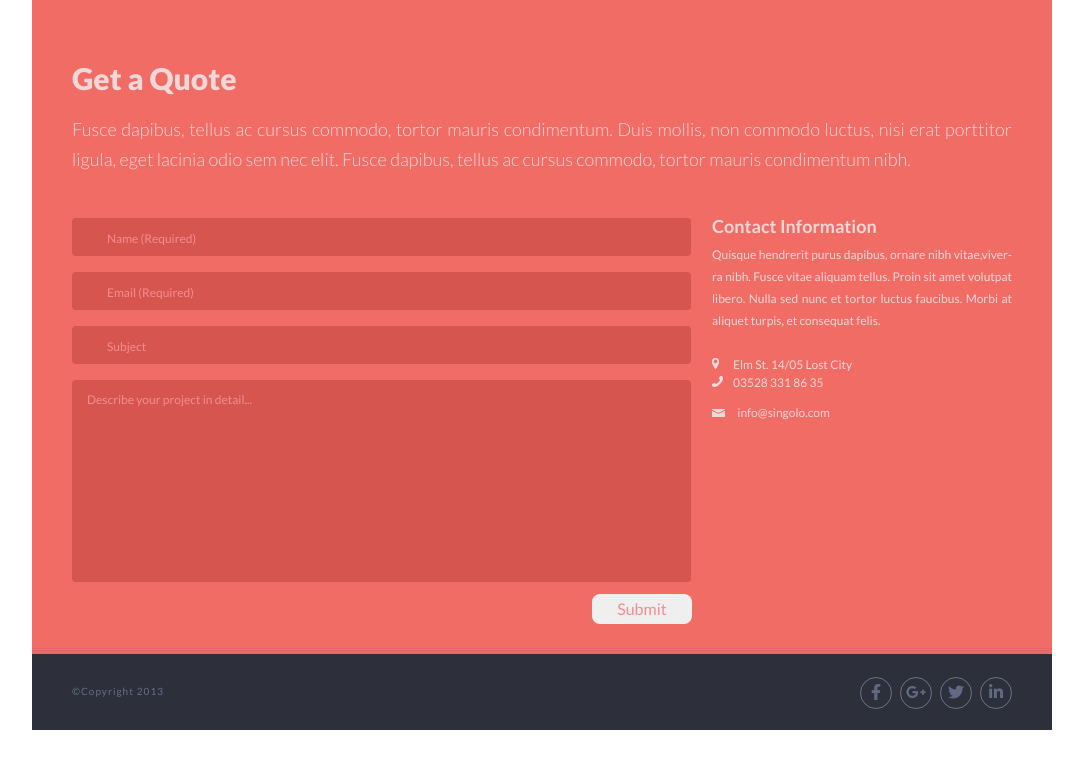
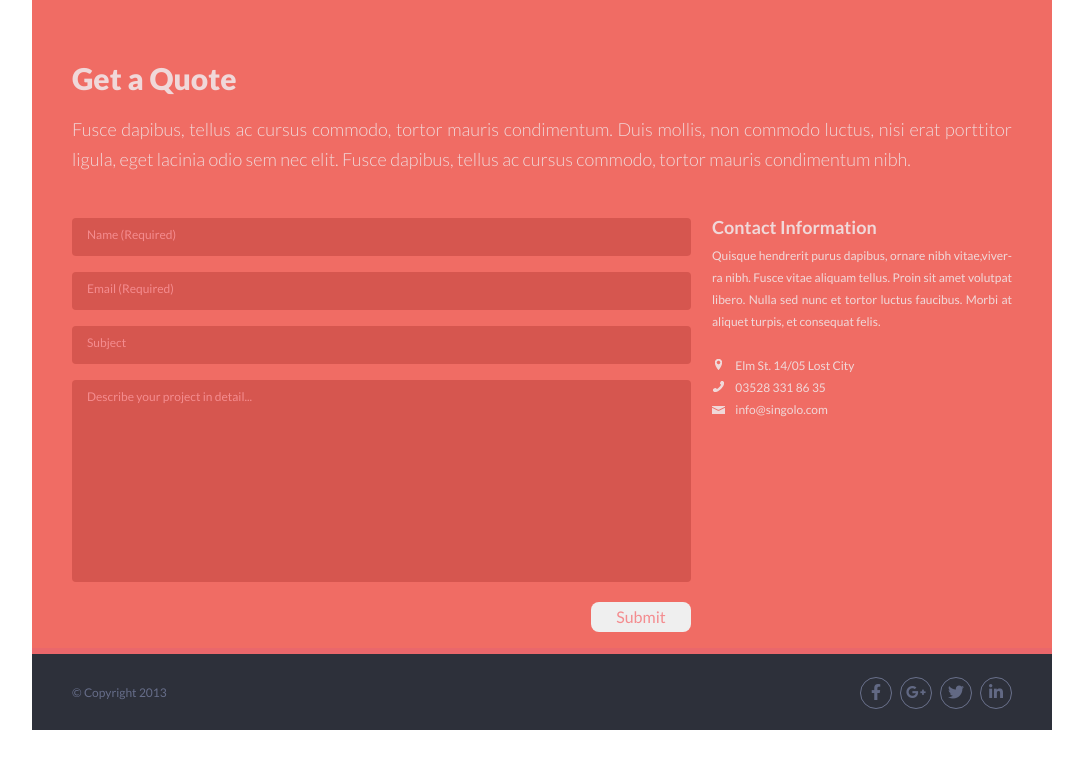
Before and after one commit to katrin-kot/singolo, a plain HTML site: page singolo3.html in a window 1280 px wide. Shown: the whole page, without its empty margins (98-1181 px from the left). Drawn offline with nearby package versions, Linux system fonts and the light colour scheme.

Commit message:
feat: add final singolo3

```diff
--- a/singolo3.css
+++ b/singolo3.css
@@ -4,16 +4,17 @@
 }
 
 .quote {
-    position: relative;
+  position: relative;
   height: 648px;
   background-color: #f06c64;
   border-bottom: 6px solid #ea676b;
+  padding: 0 40px 0 40px;
 }
 
 p,
 h2,
 h3 {
-  font-family: "Lato", sans-serif;
+  font-family: 'Lato', sans-serif;
 }
 
 .quote h2 {
@@ -21,7 +22,7 @@ h3 {
   color: #f0d8d9;
   font-size: 30px;
   font-weight: 900;
-  margin: 61px 0 0px 40px;
+  margin: 61px 0 0px 0px;
 }
 
 .quote__text {
@@ -30,84 +31,67 @@ h3 {
   font-weight: 300;
   line-height: 30px;
   text-align: justify;
-  margin: 18px 40px 0 40px;
+  margin: 18px 0px 0 0px;
 }
 
-form {
-  margin-top: 36px;
-    float: left;
+.contacts__form {
+  flex-basis: 619px;
+  padding-top: 1px;
 }
 
-#name,
-#mail,
-#subject {
-  font-family: "Lato", sans-serif;
+.contacts__field,
+.contacts__textarea {
+  font-family: 'Lato', sans-serif;
   box-sizing: border-box;
   height: 38px;
   width: 619px;
-  margin: 8px 0 8px 40px;
+  margin-bottom: 16px;
   background-color: #d6564f;
-  outline: none;
   border: none;
   border-radius: 4px;
-  padding: 0 10px 0 30px;
+  padding: 0 0 8px 15px;
+  color: #f0d8d9;
 }
-input[type="text"]::-webkit-input-placeholder {
+
+input[type='text']::placeholder,
+input[type='email']::placeholder,
+textarea::placeholder {
   font-size: 12px;
-  padding: 13px 0 0 5px;
   color: #f48c8f;
 }
 
-input[type="email"]::-webkit-input-placeholder {
-  font-size: 12px;
-  padding: 13px 0 0 5px;
-  color: #f48c8f;
-}
-
-textarea::-webkit-input-placeholder {
-  font-size: 12px;
-  padding: 13px 0 0 15px;
-  color: #f48c8f;
-}
-
-#textarea {
-  width: 619px;
+.contacts__textarea {
   height: 202px;
-  padding: 0px;
-  font-family: "Lato", sans-serif;
-  background-color: #d6564f;
-  outline: none;
-  border: none;
-  border-radius: 4px;
-  margin: 8px 0 8px 40px;
+  padding: 10px 0 0px 15px;
   resize: none;
 }
 
-#submit {
+.contacts__submit {
   color: #f48c8f;
-  font-family: "Lato", sans-serif;
+  font-family: 'Lato', sans-serif;
   border: none;
   width: 100px;
   height: 30px;
-  margin-left: 560px;
   border-radius: 8px;
   transition-property: color, border-color, background-color;
   transition-duration: 0.5s;
   transition-timing-function: ease;
 }
 
-#submit:hover {
+.contacts__submit:hover {
   cursor: pointer;
   color: #ffffff;
   background-color: #d6564f;
 }
 
+.contacts__wrapper {
+  display: flex;
+  justify-content: flex-start;
+  padding-top: 43px;
+}
+
 .contacts {
-  position: absolute;
-  display: inline-block;
-  right:  0px;
-  width: 300px;
-  margin: 42px 40px 0 21px;
+  margin-left: 21px;
 }
 
 .contacts__caption {
@@ -116,8 +100,9 @@ textarea::-webkit-input-placeholder {
   width: 900;
   color: #f0d8d9;
 }
+
 .contacts__text {
- text-align: justify;
+  text-align: justify;
   font-size: 12px;
   color: #f0d8d9;
   width: 400;
@@ -127,28 +112,32 @@ textarea::-webkit-input-placeholder {
 
 .contacts__items {
   padding-left: 0px;
-  margin-top:14px;
+  margin-top: 26px;
+  list-style-type: none;
+  font-family: 'Lato', sans-serif;
+  color: #f0d8d9;
+  font-size: 12px;
+}
+
+.contacts__icon {
+  width: 13px;
+  text-align: center;
+  margin-right: 8px;
+  display: inline-block;
 }
 
 .contacts__item {
-    height: 20px;
-    list-style-type: none;
-    margin-top: 10px;
-    font-size: 12px;
-    color: #f0d8d9;
+  margin-bottom: 8px;
 }
 
-.contacts__items p {
-  margin-left: 14px;
-  display: inline-block;
+.contacts__bottom {
+  display: flex;
+  justify-content: flex-end;
 }
 
-.contacts__items li a {
-  margin-left: 10px;
+.contacts__items a {
   text-decoration: none;
-  font-size: 12px;
   color: #f0d8d9;
-  font-family: "Lato", sans-serif;
 }
 
 footer {
@@ -157,27 +146,28 @@ footer {
   display: flex;
   justify-content: space-between;
   color: #f0d8d9;
+  padding: 0 40px 0 40px;
 }
 
 .footer__text {
-    color:#666d89;
-    font-size: 10px;
-    text-align: justify;
-    letter-spacing: 1px;
-    font-weight: 400;
-    margin: 32px 0 0 40px;
+  color: #666d89;
+  font-size: 12px;
+  text-align: justify;
+  font-weight: 400;
+  margin: 32px 0 0 0px;
 }
 
 .footer__icons {
   display: flex;
   justify-content: flex-start;
-  margin: 23px 40px 0 0;
+  margin: 23px 0px 0 0;
 }
 
 .social__item {
-    list-style-type: none;
-    margin-left:8px;
+  list-style-type: none;
+  margin-left: 8px;
 }
+
 .social__icon {
   display: block;
   color: #626984;
--- a/singolo3.html
+++ b/singolo3.html
@@ -1,25 +1,13 @@
 <!DOCTYPE html>
 <html lang="en">
+
 <head>
   <meta charset="utf-8" />
-    <link
-      rel="stylesheet"
-      href="https://cdnjs.cloudflare.com/ajax/libs/normalize/8.0.1/normalize.min.css"
-      integrity="sha256-l85OmPOjvil/SOvVt3HnSSjzF1TUMyT9eV0c2BzEGzU="
-      crossorigin="anonymous"
-    />
-    <link
-      href="https://fonts.googleapis.com/css?family=Lato:300,400,700,900&display=swap"
-      rel="stylesheet"
-    />
-    <link
-      rel="stylesheet"
-      href="https://use.fontawesome.com/releases/v5.12.1/css/all.css"
-    />
-    <link
-      rel="stylesheet"
-      href="https://use.fontawesome.com/releases/v5.12.1/css/v4-shims.css"
-    />
+  <link rel="stylesheet" href="https://cdnjs.cloudflare.com/ajax/libs/normalize/8.0.1/normalize.min.css"
+    integrity="sha256-l85OmPOjvil/SOvVt3HnSSjzF1TUMyT9eV0c2BzEGzU=" crossorigin="anonymous" />
+  <link href="https://fonts.googleapis.com/css?family=Lato:300,400,700,900&display=swap" rel="stylesheet" />
+  <link rel="stylesheet" href="https://use.fontawesome.com/releases/v5.12.1/css/all.css" />
+  <link rel="stylesheet" href="https://use.fontawesome.com/releases/v5.12.1/css/v4-shims.css" />
   <link rel="stylesheet" href="singolo3.css" />
   <title>Singolo</title>
 </head>
@@ -28,57 +16,49 @@
   <div class="wrapper">
     <section class="quote">
       <h2>Get a Quote</h2>
-        <p class = "quote__text">
+      <p class="quote__text">
         Fusce dapibus, tellus ac cursus commodo, tortor mauris condimentum.
         Duis mollis, non commodo luctus, nisi erat porttitor ligula, eget
         lacinia odio sem nec elit. Fusce dapibus, tellus ac cursus commodo,
         tortor mauris condimentum nibh.
       </p>
-        <form action="">
-          <input id="name" type="text" placeholder="Name (Required)" required />
-          <input
-            type="email"
-            name="mail"
-            id="mail"
-            placeholder="Email (Required)"
-            required
-          />
-          <input
-            type="text"
-            name="subject"
-            id="subject"
-            placeholder="Subject"
-          />
-          <textarea
-            name="textarea"
-            id="textarea"
-            cols="30"
-            rows="10"
-            placeholder="Describe your project in detail..."
-          ></textarea>
+      <div class="contacts__wrapper">
+        <form class="contacts__form" action="">
+          <input class="contacts__field" name="text" type="text" placeholder="Name (Required)" required />
+          <input class="contacts__field" type="email" name="mail" placeholder="Email (Required)" required />
+          <input class="contacts__field" type="text" name="subject" placeholder="Subject" />
+          <textarea name="textarea" class="contacts__textarea" cols="30" rows="10"
+            placeholder="Describe your project in detail..."></textarea>
 
-          <input id="submit" type="submit" value="Submit">
-
+          <div class="contacts__bottom"><input class="contacts__submit"type="submit" value="Submit" /></div>
         </form>
-        <div class = "contacts">
-          <h3 class = "contacts__caption">Contact Information</h3>
-          <p class = "contacts__text">
-            Quisque hendrerit purus dapibus, ornare nibh vitae,viver&shy;ra nibh.
-            Fusce vitae aliquam tellus. Proin sit amet volutpat libero. Nulla
-            sed nunc et tortor luctus faucibus. Morbi at aliquet turpis, et
-            consequat felis.
+        <div class="contacts">
+          <h3 class="contacts__caption">Contact Information</h3>
+          <p class="contacts__text">
+            Quisque hendrerit purus dapibus, ornare nibh vitae,viver&shy;ra
+            nibh. Fusce vitae aliquam tellus. Proin sit amet volutpat libero.
+            Nulla sed nunc et tortor luctus faucibus. Morbi at aliquet turpis,
+            et consequat felis.
           </p>
           <ul class="contacts__items">
-                <li class = "contacts__item"><img src="assets/images/location.png" alt="location"><p>Elm St. 14/05 Lost City</p></li>
-                <li class = "contacts__item"><img src="assets/images/phone1.png" alt="phone"><a href="+03528 331 86 35 ">03528 331 86 35 </a></li>
-                <li class = "contacts__item"><img src="assets/images/mail.png" alt="mail"><a href="info@singolo.com"> info@singolo.com</a></li>
+            <li class="contacts__item">
+              <span class="contacts__icon"><img src="assets/images/location.png" alt="location" /></span>
+              <span>Elm St. 14/05 Lost City</span>
+            </li>
+            <li class="contacts__item">
+              <span class="contacts__icon"><img src="assets/images/phone1.png" alt="phone" /></span>
+              <span><a href="tel:+03528 331 86 35 ">03528 331 86 35 </a></span>
+            </li>
+            <li class="contacts__item">
+              <span class="contacts__icon"><img src="assets/images/mail.png" alt="mail" /></span>
+              <span><a href="mailto:info@singolo.com">info@singolo.com</a></span>
+            </li>
           </ul>
-
         </div>
-
+      </div>
     </section>
     <footer>
-                    <p class = "footer__text">&copy;Copyright 2013</p>
+      <p class="footer__text">&copy; Copyright 2013</p>
       <ul class="footer__icons">
         <li class="social__item">
           <a class="social__icon" href=""><i class="fab fa-facebook-f"></i></a>
```
Lines whose indentation alone changed are shown as unchanged.
